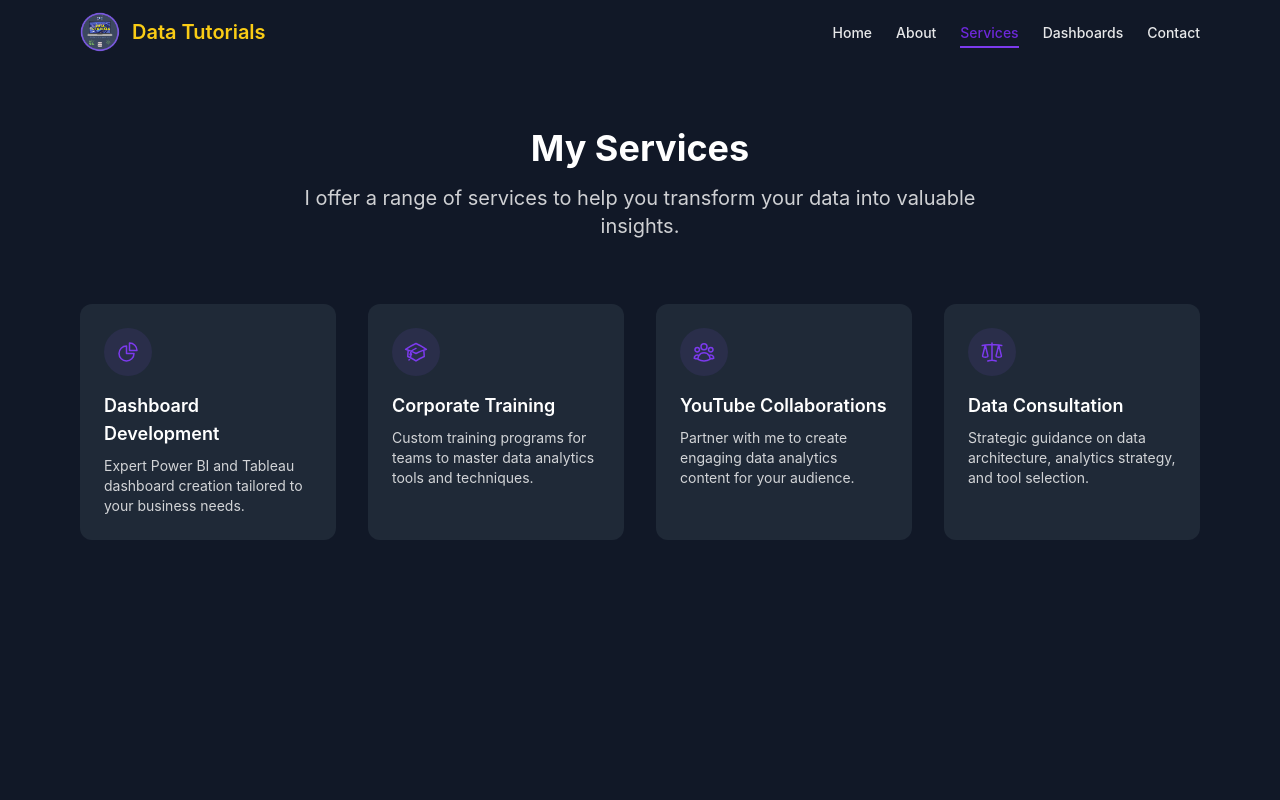
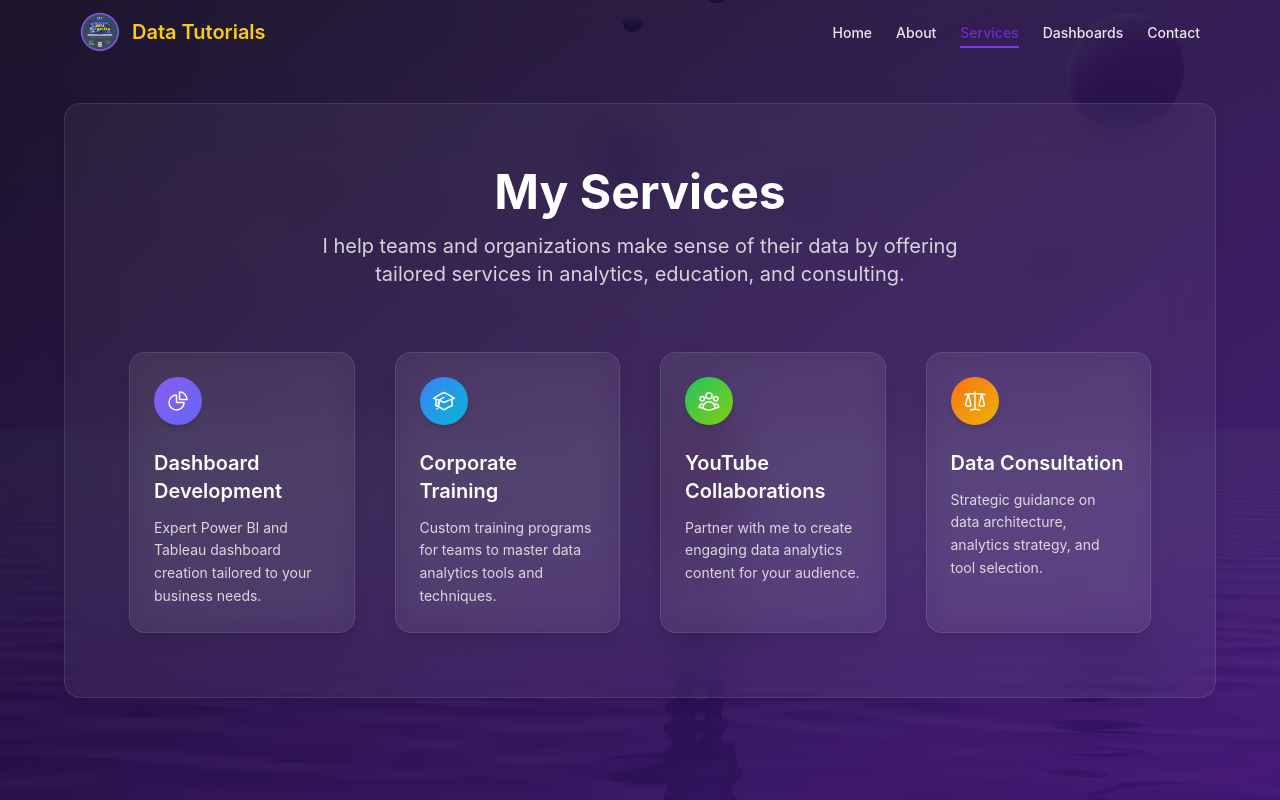
Before and after one commit to sanal-p-k/DataTutorial, a React (Vite) app: page /services in a window 1280 px wide. Shown: the top 800 px of the page. Built offline with nearby package versions, Linux system fonts and the light colour scheme.

Commit message:
bg update

```diff
--- a/src/pages/Dashboards.tsx
+++ b/src/pages/Dashboards.tsx
@@ -3,14 +3,36 @@ import { motion } from 'framer-motion';
 import { FilmIcon } from '@heroicons/react/24/outline';
 import { Link } from 'react-router-dom';
 
-const dashboardCategories = [
-  'Finance',
-  'HR',
-  'Sales',
-  'Education',
-  'Marketing',
-  'Healthcare'
-];
+// Animation variants
+const staggerContainer = {
+  initial: { opacity: 0 },
+  animate: {
+    opacity: 1,
+    transition: {
+      staggerChildren: 0.3,
+      delayChildren: 0.2,
+    },
+  },
+};
+
+const staggerItem = {
+  initial: {
+    opacity: 0,
+    y: 20,
+    scale: 0.95,
+  },
+  animate: {
+    opacity: 1,
+    y: 0,
+    scale: 1,
+    transition: {
+      duration: 0.6,
+      ease: 'easeOut',
+    },
+  },
+};
+
+const dashboardCategories = ['Finance', 'HR', 'Sales', 'Education', 'Marketing', 'Healthcare'];
 
 const dashboards = [
   {
@@ -18,126 +40,116 @@ const dashboards = [
     title: 'Sales Performance Dashboard',
     category: 'Sales',
     image: '/dashboard-sales.jpg',
-    description: 'Track your sales performance with real-time metrics and KPIs',
-    tools: ['Power BI', 'SQL', 'Python']
+    description: 'Track your sales performance with real-time metrics and KPIs.',
+    tools: ['Power BI', 'SQL', 'Python'],
   },
   {
     id: 2,
     title: 'HR Analytics Dashboard',
     category: 'HR',
     image: '/dashboard-hr.jpg',
-    description: 'Analyze employee data and workforce metrics',
-    tools: ['Tableau', 'Excel', 'Power BI']
+    description: 'Analyze employee data and workforce metrics.',
+    tools: ['Tableau', 'Excel', 'Power BI'],
   },
   {
     id: 3,
     title: 'Financial Dashboard',
     category: 'Finance',
     image: '/dashboard-finance.jpg',
-    description: 'Monitor financial health and key metrics',
-    tools: ['Power BI', 'SQL']
+    description: 'Monitor financial health and key metrics.',
+    tools: ['Power BI', 'SQL'],
   },
-  // Add more dashboards as needed
 ];
 
 const Dashboards = () => {
   const [selectedCategory, setSelectedCategory] = useState('All');
 
-  const filteredDashboards = selectedCategory === 'All'
-    ? dashboards
-    : dashboards.filter(d => d.category === selectedCategory);
+  const filteredDashboards =
+    selectedCategory === 'All' ? dashboards : dashboards.filter(d => d.category === selectedCategory);
 
   return (
-    <div className="min-h-screen bg-gray-900 pt-16">
     <motion.div
-        initial={{ opacity: 0, y: 20 }}
-        animate={{ opacity: 1, y: 0 }}
+      initial={{ opacity: 0 }}
+      animate={{ opacity: 1 }}
       transition={{ duration: 0.8 }}
-        className="text-white container mx-auto px-4 py-16 max-w-6xl mx-auto"
+      className="relative min-h-screen flex items-center justify-center px-6 py-20 bg-gray-950"
     >
-        <div className="text-center mb-12">
-          <h2 className="text-4xl font-bold text-purple-600 mb-4 text-center">
-            Dashboard Showcase
-          </h2>
-          <p className="text-xl text-white/80 max-w-3xl mx-auto text-center mb-8">
-            Explore my collection of interactive data dashboards built with Power BI and Tableau
-          </p>
+      {/* Background Image */}
+      <div className="absolute inset-0 z-0">
+        <img
+          src="/dashboard.jpg"
+          alt="Dashboards Background"
+          className="absolute inset-0 w-full h-full object-cover object-center opacity-40"
+        />
+        <div className="absolute inset-0 bg-gradient-to-br from-gray-950/70 to-purple-900/60" />
       </div>
 
-        {/* Filter Section */}
-        <div className="mb-12">
-          <div className="flex items-center justify-center space-x-4 mb-6">
-            <FilmIcon className="h-6 w-6 text-purple-600" />
-            <span className="text-sm text-gray-500">Filter by category:</span>
+      {/* Glassy Content Container */}
+      <div className="relative z-10 max-w-6xl w-full mx-auto backdrop-blur-xl bg-white/5 border border-white/10 rounded-2xl shadow-lg p-10 md:p-16">
+        <motion.div variants={staggerItem} className="text-center mb-12">
+          <h2 className="text-4xl md:text-5xl font-bold text-white mb-4">Dashboard Showcase</h2>
+          <p className="text-xl text-white/80 max-w-3xl mx-auto">
+            Explore interactive dashboards built with Power BI, Tableau, and more.
+          </p>
+        </motion.div>
+
+        <motion.div variants={staggerItem} className="mb-12">
+          <div className="flex items-center justify-center space-x-3 mb-6">
+            <FilmIcon className="h-5 w-5 text-purple-500" />
+            <span className="text-sm text-gray-400">Filter by category</span>
           </div>
-          <div className="flex justify-center gap-3 mb-8">
-            <motion.button
-              whileHover={{ scale: 1.05 }}
-              onClick={() => setSelectedCategory('All')}
-              className={`px-3 py-1.5 rounded-full text-sm font-medium ${
-                selectedCategory === 'All'
-                  ? 'bg-purple-600 text-white'
-                  : 'bg-white text-gray-700 hover:bg-purple-50'
-              }`}
-            >
-              All
-            </motion.button>
-            {dashboardCategories.map((category) => (
+          <div className="flex justify-center flex-wrap gap-3">
+            {['All', ...dashboardCategories].map((category) => (
               <motion.button
                 key={category}
                 whileHover={{ scale: 1.05 }}
                 onClick={() => setSelectedCategory(category)}
-                className={`px-3 py-1.5 rounded-full text-sm font-medium ${
+                className={`px-4 py-1.5 rounded-full text-sm font-medium transition ${
                   selectedCategory === category
                     ? 'bg-purple-600 text-white'
-                    : 'bg-gray-100 text-gray-600 hover:bg-gray-200'
+                    : 'bg-white text-gray-700 hover:bg-purple-50'
                 }`}
               >
                 {category}
               </motion.button>
             ))}
           </div>
-        </div>
+        </motion.div>
 
-        {/* Dashboards Grid */}
-        <div className="grid md:grid-cols-2 lg:grid-cols-3 gap-6">
+        <div className="grid grid-cols-1 md:grid-cols-2 lg:grid-cols-3 gap-8">
           {filteredDashboards.map((dashboard) => (
-            <Link to={`/dashboard/${dashboard.id}`}>
             <motion.div
               key={dashboard.id}
-                whileHover={{ scale: 1.05 }}
-                className="bg-gray-800 rounded-xl shadow-lg p-6 transition duration-300 hover:shadow-2xl cursor-pointer"
+              variants={staggerItem}
+              whileHover={{ y: -5 }}
+              className="bg-gray-800 rounded-xl overflow-hidden shadow-md hover:shadow-xl transition duration-300"
             >
+              <Link to={`/dashboard/${dashboard.id}`}>
                 <img
                   src={dashboard.image}
                   alt={dashboard.title}
-                  className="w-full h-64 object-cover"
+                  className="w-full h-48 object-cover"
                 />
-                <div className="p-4">
-                  <div className="flex flex-col gap-4">
-                    <div className="flex justify-between items-center">
-                      <h3 className="text-2xl font-bold text-purple-600 hover:text-white">{dashboard.title}</h3>
-                      <span className="text-sm text-gray-500">{dashboard.category}</span>
-                    </div>
-                    <p className="text-gray-600 mb-3">{dashboard.description}</p>
-                    <div className="flex flex-wrap gap-1.5">
+                <div className="p-5">
+                  <h3 className="text-xl font-semibold text-white mb-1">{dashboard.title}</h3>
+                  <p className="text-sm text-gray-400 mb-3">{dashboard.description}</p>
+                  <div className="flex flex-wrap gap-2">
                     {dashboard.tools.map((tool) => (
                       <span
                         key={tool}
-                          className="px-2 py-0.5 text-sm bg-purple-100 text-purple-800 rounded-full"
+                        className="px-2 py-0.5 text-xs bg-purple-100 text-purple-800 rounded-full"
                       >
                         {tool}
                       </span>
                     ))}
                   </div>
                 </div>
+              </Link>
+            </motion.div>
+          ))}
+        </div>
       </div>
     </motion.div>
-            </Link>
-          ))}
-        </div>
-      </motion.div>
-    </div>
   );
 };
 
--- a/src/pages/Services.tsx
+++ b/src/pages/Services.tsx
@@ -14,33 +14,26 @@ interface Service {
   color: string;
 }
 
-// Animation variants
 const staggerContainer = {
-  initial: {
-    opacity: 0,
-  },
+  initial: { opacity: 0 },
   animate: {
     opacity: 1,
     transition: {
-      staggerChildren: 0.3,
-      delayChildren: 0.2,
+      staggerChildren: 0.25,
+      delayChildren: 0.1,
     },
   },
 };
 
 const staggerItem = {
-  initial: {
-    opacity: 0,
-    y: 20,
-    scale: 0.95,
-  },
+  initial: { opacity: 0, y: 20, scale: 0.95 },
   animate: {
     opacity: 1,
     y: 0,
     scale: 1,
     transition: {
       duration: 0.6,
-      ease: "easeOut",
+      ease: 'easeOut',
     },
   },
 };
@@ -52,71 +45,79 @@ const Services = () => {
       description:
         'Expert Power BI and Tableau dashboard creation tailored to your business needs.',
       icon: ChartPieIcon,
-      color: 'purple',
+      color: 'from-purple-500 to-indigo-500',
     },
     {
       title: 'Corporate Training',
       description:
         'Custom training programs for teams to master data analytics tools and techniques.',
       icon: AcademicCapIcon,
-      color: 'blue',
+      color: 'from-blue-500 to-cyan-500',
     },
     {
       title: 'YouTube Collaborations',
       description:
         'Partner with me to create engaging data analytics content for your audience.',
       icon: UserGroupIcon,
-      color: 'green',
+      color: 'from-green-500 to-lime-500',
     },
     {
       title: 'Data Consultation',
       description:
         'Strategic guidance on data architecture, analytics strategy, and tool selection.',
       icon: ScaleIcon,
-      color: 'orange',
+      color: 'from-orange-500 to-yellow-500',
     },
   ];
 
   return (
-    <div className="min-h-screen bg-gray-900 pt-16">
-      <motion.div
-        variants={staggerContainer}
-        initial="initial"
-        animate="animate"
-        className="container mx-auto px-4 py-16 max-w-6xl mx-auto"
-      >
-        <motion.div
-          variants={staggerItem}
-          className="text-center mb-16"
-        >
-          <h2 className="text-4xl font-bold text-white mb-4">
-            My Services
-          </h2>
+    <motion.div
+      initial={{ opacity: 0 }}
+      animate={{ opacity: 1 }}
+      transition={{ duration: 0.8 }}
+      className="relative min-h-screen flex items-center justify-center px-6 py-20 bg-gray-950"
+    >
+      {/* Background Image */}
+      <div className="absolute inset-0 z-0">
+        <img
+          src="/service-bg.jpg"
+          alt="Services Background"
+          className="w-full h-full object-cover object-center opacity-40"
+        />
+        <div className="absolute inset-0 bg-gradient-to-br from-gray-950/70 to-purple-900/60" />
+      </div>
+
+      {/* Glassy Content Container */}
+      <div className="relative z-10 max-w-6xl w-full mx-auto backdrop-blur-xl bg-white/5 border border-white/10 rounded-2xl shadow-lg p-10 md:p-16">
+        {/* Header */}
+        <motion.div variants={staggerItem} className="text-center mb-16">
+          <h2 className="text-4xl md:text-5xl font-bold text-white mb-4">My Services</h2>
           <p className="text-xl text-white/80 max-w-2xl mx-auto">
-            I offer a range of services to help you transform your data into valuable insights.
+            I help teams and organizations make sense of their data by offering tailored services in analytics, education, and consulting.
           </p>
         </motion.div>
 
-        <div className="grid grid-cols-1 md:grid-cols-2 lg:grid-cols-4 gap-8">
-          {services.map((service) => (
+        {/* Cards */}
+        <div className="grid grid-cols-1 md:grid-cols-2 lg:grid-cols-4 gap-10">
+          {services.map((service, index) => (
             <motion.div
-              key={service.title}
+              key={index}
               variants={staggerItem}
-              className="bg-gray-800 rounded-xl p-6 hover:bg-gray-700 transition-colors"
-              whileHover={{ y: -5 }}
+              whileHover={{ y: -8, scale: 1.03 }}
+              className="relative p-6 rounded-2xl backdrop-blur-lg bg-white/5 border border-white/10 shadow-lg transition-transform"
             >
-              <div className="flex items-center justify-center w-12 h-12 rounded-full mb-4 bg-purple-500/10">
-                <service.icon className="h-6 w-6 text-purple-600" />
+              <div
+                className={`w-12 h-12 mb-6 flex items-center justify-center rounded-full bg-gradient-to-br ${service.color} shadow-md`}
+              >
+                <service.icon className="h-6 w-6 text-white" />
               </div>
-              <h3 className="text-lg font-semibold text-white mb-2">
-                {service.title}
-              </h3>
-              <p className="text-sm text-white/80">{service.description}</p>
+              <h3 className="text-xl font-semibold text-white mb-3">{service.title}</h3>
+              <p className="text-white/80 text-sm leading-relaxed">{service.description}</p>
             </motion.div>
           ))}
         </div>
-      </motion.div>
-    </div>
+      </div>
+    </motion.div>
   );
 };
 
```
Also changed, not shown: public/dashboard.jpg (added), public/service-bg.jpg (added). Lines whose indentation alone changed are shown as unchanged.
